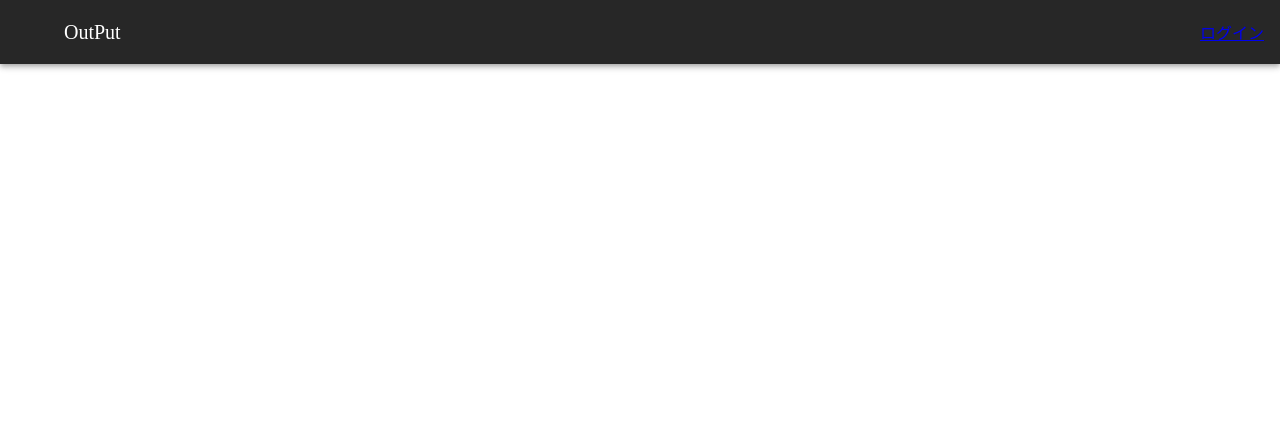
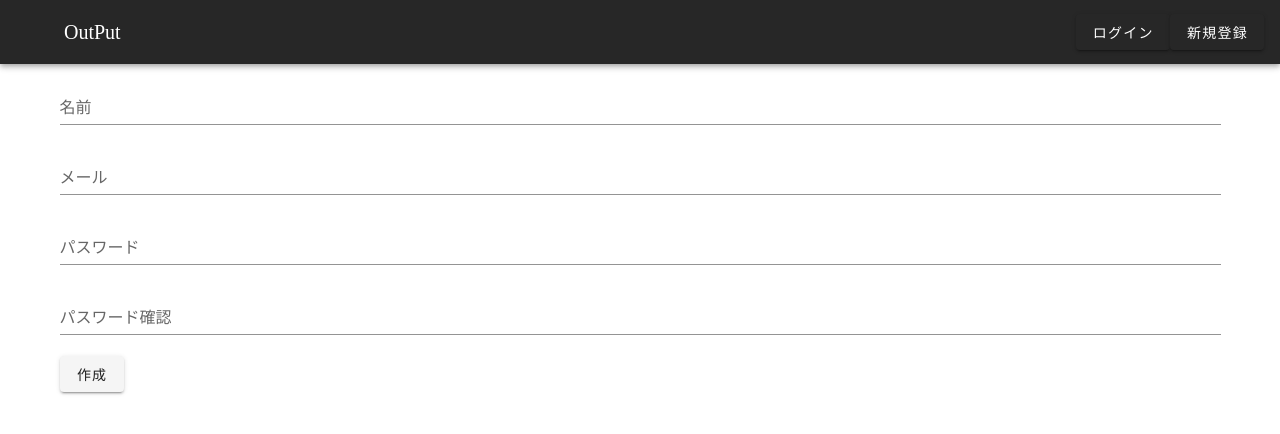
Before and after one commit to nonmot/output_frontend, a Vue app: page /sign_up in a window 1280 px wide. Shown: the top 434 px of the page. Built offline with nearby package versions, Linux system fonts and the light colour scheme; no server answers.

Commit message:
user registration

```diff
--- a/src/components/GlobalHeader.vue
+++ b/src/components/GlobalHeader.vue
@@ -17,10 +17,22 @@
             >
                 {{ useremail }}
             </p>
-            <router-link
+            <div
                 v-if="!isLoggedIn"
-                to="/login"
-            >ログイン</router-link>
+            >
+                <router-link
+                    to="/login"
+                    class="button"
+                >
+                    <v-btn>ログイン</v-btn>
+                </router-link>
+                <router-link
+                    to="/sign_up"
+                    class="button"
+                >
+                    <v-btn>新規登録</v-btn>
+                </router-link>
+            </div>
             <v-btn
                 v-else
                 @click="logout"
@@ -53,4 +65,8 @@ export default {
         color: inherit;
         text-decoration: none;
     }
+
+    .button {
+        text-decoration: none;
+    }
 </style>
--- a/src/pages/GroupDetail.vue
+++ b/src/pages/GroupDetail.vue
@@ -8,7 +8,7 @@
                     @click.prevent="deleteGroup"
                 >削除</v-btn>
             </div>
-            <small>{{ user.uid }}</small>
+            <small>{{ user.name }}</small>
             <p v-html="group.introduction"></p>
         </v-container>
     </div>
--- /dev/null
+++ b/src/pages/SignUp.vue
@@ -0,0 +1,69 @@
+<template>
+    <div>
+        <v-container>
+            <v-form
+                @submit.prevent="sign_up"
+            >
+                <v-text-field
+                    label="名前"
+                    v-model="form.name"
+                ></v-text-field>
+                <v-text-field
+                    label="メール"
+                    v-model="form.email"
+                ></v-text-field>
+                <v-text-field
+                    label="パスワード"
+                    v-model="form.password"
+                    type="password"
+                ></v-text-field>
+                <v-text-field
+                    label="パスワード確認"
+                    v-model="form.password_confirmation"
+                    type="password"
+                ></v-text-field>
+
+                <v-btn
+                    type="submit"
+                >作成</v-btn>
+            </v-form>
+        </v-container>
+    </div>
+</template>
+
+<script>
+    import api from '../services/api'
+
+    export default {
+        data() {
+            return {
+                form: {
+                    name: '',
+                    email: '',
+                    password: '',
+                    password_confirmation: ''
+                }
+            }
+        },
+
+        methods: {
+            sign_up() {
+                api.post('/auth/', {
+                    name: this.form.name,
+                    email: this.form.email,
+                    password: this.form.password,
+                    password_confirmation: this.form.password_confirmation
+                })
+                .then(() => {
+                    this.$store.dispatch('auth/login', {
+                        email: this.form.email,
+                        password: this.form.password
+                    })
+                    .then(() => {
+                        this.$router.replace('/')
+                    })
+                })
+            }
+        }
+    }
+</script>
--- a/src/router.js
+++ b/src/router.js
@@ -6,6 +6,7 @@ import Home from './pages/Home'
 import GroupDetail from './pages/GroupDetail'
 import GroupCreate from './pages/GroupCreate'
 import Login from './pages/Login'
+import SignUp from './pages/SignUp'
 
 Vue.use(Router)
 
@@ -32,6 +33,10 @@ const router = new Router({
             path: '/login',
             component: Login,
         },
+        {
+            path: '/sign_up',
+            component: SignUp
+        }
     ]
 })
 
```
